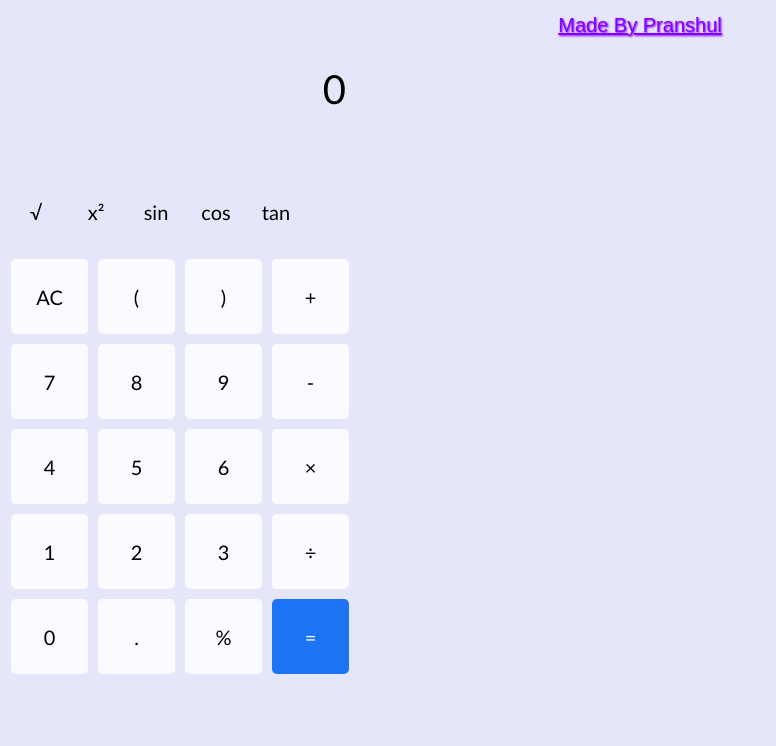
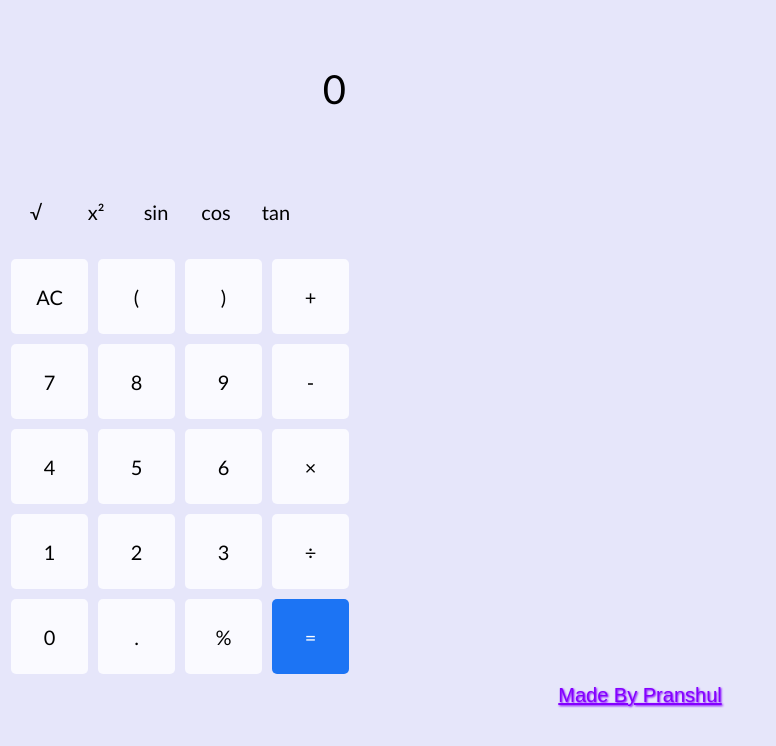
Before and after one commit to PranshulGG/Calculator., a plain HTML site: page index.html in a window 1280 px wide. Shown: the whole page, without its empty margins (0-776 px from the left). Drawn offline with Linux system fonts and the light colour scheme; a web font is replaced by a local one.

Commit message:
Update style.css

```diff
--- a/style.css
+++ b/style.css
@@ -68,7 +68,7 @@ button:hover{
 footer{
 
     text-align: center;
-    margin-top: -725px;
+    margin-top: -55px;
     /* background-color: rgba(0, 255, 191, 0.473); */
     border-radius: 20px;
     padding: 5px;
```
